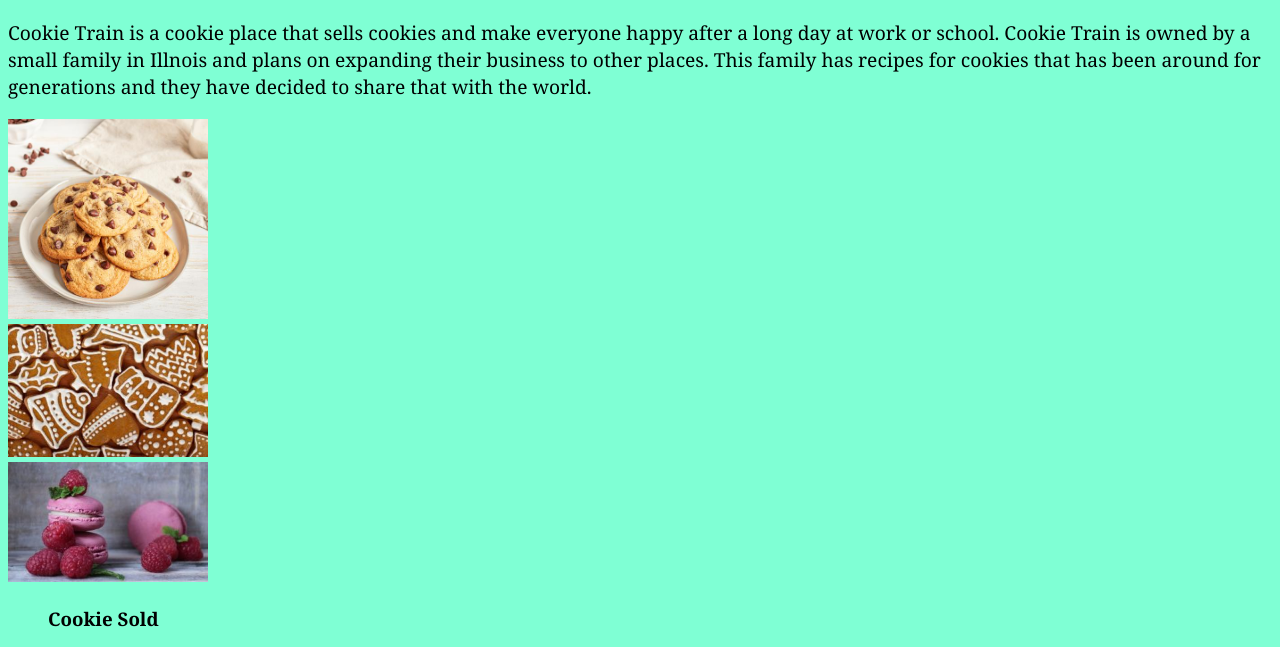
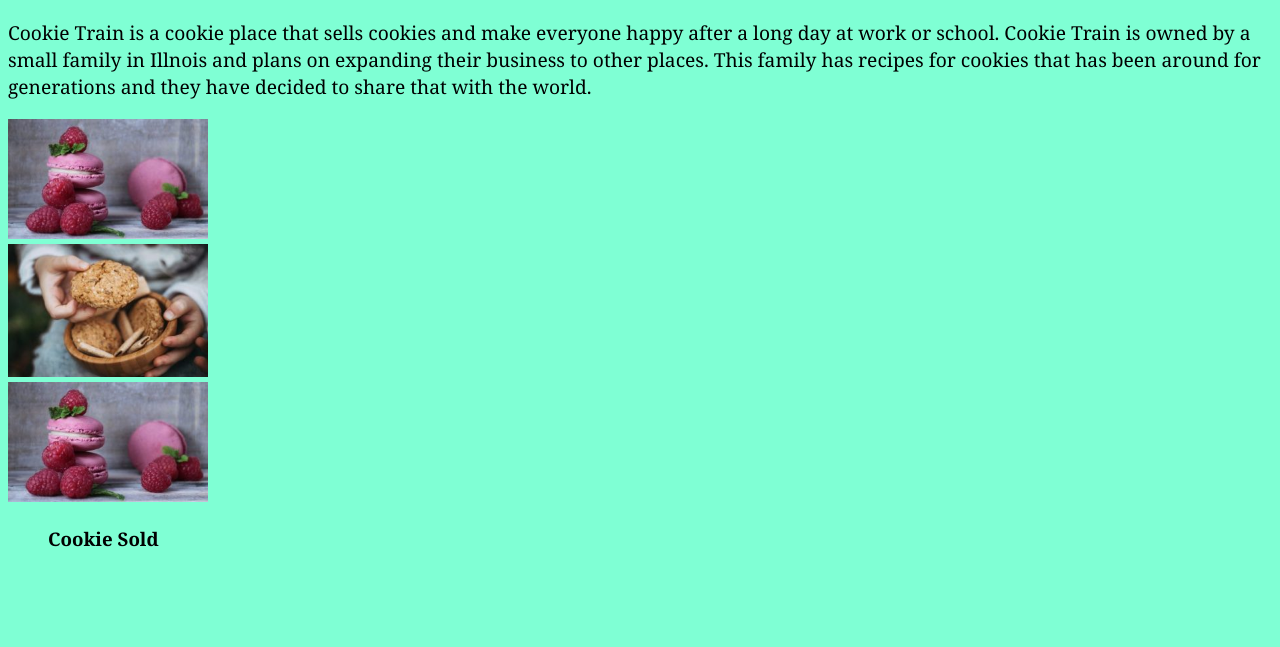
Before and after one commit to resume-ready-201/resume-ready, a plain HTML site: page index.html in a window 1280 px wide. Shown: the part 67-714 px from the top of the page. Drawn offline with Linux system fonts and the light colour scheme.

Commit message:
commit on main

```diff
--- a/index.html
+++ b/index.html
@@ -24,11 +24,11 @@
 
         <!-- THIS SECTION TAG WILL BE USED FOR OUR 3 IMAGES -->
         <div id="left-cookie">
-            <img id="left-cookie-img" src="./pictures/Chocolate_Chip_Cookie.jpg " alt="left-image">
+            <img id="left-cookie-img" src="" alt="left-image">
 
         </div>
         <div id="middle-cookie">
-            <img id="middle-cookie-img" src="./pictures/Gingerbread-Cookies.jpg " alt="middle-image">
+            <img id="middle-cookie-img" src="./pictures/Oatmeal-Raisin-Cookies.jpg" alt="middle-image">
 
         </div>
         <div id="right-cookie">
--- a/main.js
+++ b/main.js
@@ -38,8 +38,8 @@ class cookiePictures
 
 
   // Setting up all of our elements in the DOM to manipulate them
-  const cookietrain_header = document.getElementById("cookietrain-header");
-  const cookietrain_section = document.getElementById("cookietrain-section");
+  const COOKIETRAIN_HEADER = document.getElementById("cookietrain-header");
+  const COOKIETRAIN_SECTION = document.getElementById("cookietrain-section");
 
   //LEFT BUSMALL IMAGE AND TEXT
   const LEFT_COOKIE_IMAGE = document.getElementById("left-cookie-img");
@@ -258,8 +258,8 @@ class cookiePictures
 
   };
 
- // COOKIETRAIN_SECTION.addEventListener("click", handleClickOnPicture);
- // randomPhotoClick();
+ COOKIETRAIN_SECTION.addEventListener("click", handleClickOnPicture);
+ randomPhotoClick();
 
   //JSON AND LOCAL STORAGE FUNCTION
 
```
